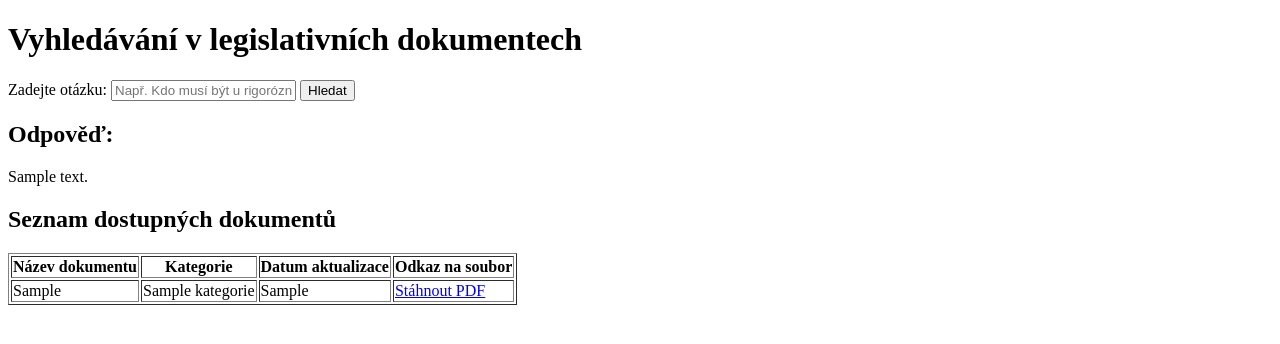
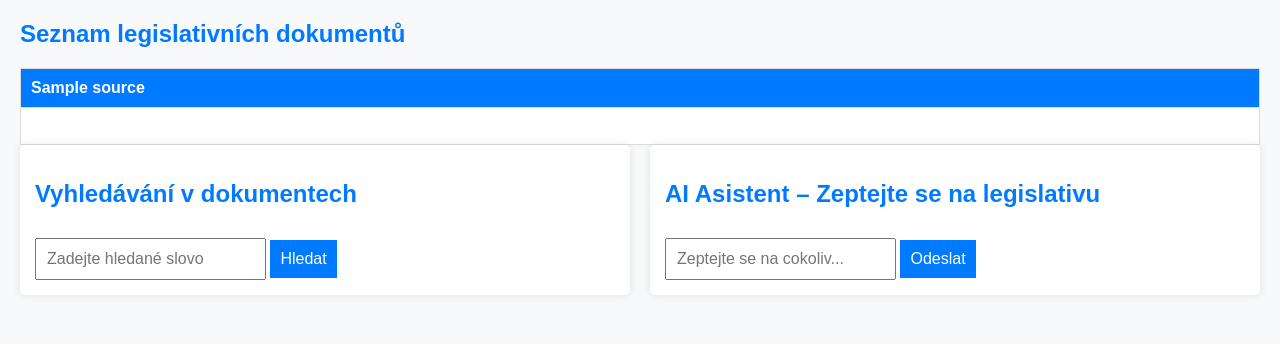
Before and after one commit to Maikl76/legislativa-app, a Flask app: template templates/index.html in a window 1280 px wide. Shown: the top 344 px of the page. Run offline with Flask 3, Linux system fonts and the light colour scheme; the template is opened without the code that fills it: most values are stand-ins (such as "Sample title", 1, 10 or a date in 2020); lists and menus that the app fills with data are empty.

Commit message:
Update index.html

```diff
--- a/templates/index.html
+++ b/templates/index.html
@@ -3,50 +3,185 @@
 <head>
     <meta charset="UTF-8">
     <meta name="viewport" content="width=device-width, initial-scale=1.0">
-    <title>Legislativa - UK & FTVS</title>
+    <title>Legislativní dokumenty</title>
+    <style>
+        body {
+            font-family: Arial, sans-serif;
+            margin: 20px;
+            background-color: #f8f9fa;
+        }
+        h2 {
+            color: #007bff;
+        }
+        table {
+            width: 100%;
+            border-collapse: collapse;
+            margin-top: 20px;
+            background: white;
+        }
+        th, td {
+            border: 1px solid #ddd;
+            padding: 10px;
+            text-align: left;
+        }
+        th {
+            background-color: #007bff;
+            color: white;
+        }
+        ul {
+            list-style-type: none;
+            padding: 0;
+        }
+        li {
+            padding: 5px 0;
+        }
+        .status {
+            font-weight: bold;
+        }
+        .status.green {
+            color: green;
+        }
+        .status.orange {
+            color: orange;
+        }
+        .status.gray {
+            color: gray;
+        }
+        input, button {
+            padding: 10px;
+            margin-top: 10px;
+            font-size: 16px;
+        }
+        button {
+            background-color: #007bff;
+            color: white;
+            border: none;
+            cursor: pointer;
+        }
+        button:hover {
+            background-color: #0056b3;
+        }
+        .container {
+            display: flex;
+            gap: 20px;
+        }
+        .box {
+            flex: 1;
+            background: white;
+            padding: 15px;
+            border-radius: 5px;
+            box-shadow: 0 0 10px rgba(0, 0, 0, 0.1);
+        }
+    </style>
 </head>
 <body>
 
-    <h1>Vyhledávání v legislativních dokumentech</h1>
+<h2>Seznam legislativních dokumentů</h2>
 
-    <form method="POST" action="/search">
-        <label for="question">Zadejte otázku:</label>
-        <input type="text" id="question" name="question" placeholder="Např. Kdo musí být u rigorózní zkoušky?" required>
-        <button type="submit">Hledat</button>
-    </form>
+<!-- Tabulka s dokumenty -->
+<table>
+    <tr>
+        {% for source in sources %}
+            <th>{{ source }}</th>
+        {% endfor %}
+    </tr>
+    <tr>
+        {% for source in sources %}
+            <td>
+                <ul>
+                    {% for document in documents %}
+                        {% if document["Odkaz na zdroj"] == source %}
+                            <li>
+                                <a href="{{ document['Soubor'] }}" target="_blank">{{ document["Název dokumentu"] }}</a>
+                                <span class="status {{ 'green' if document_status.get(document['Název dokumentu']) == 'Nový ✅' else 'orange' if document_status.get(document['Název dokumentu']) == 'Aktualizováno 🟡' else 'gray' }}">
+                                    {{ document_status.get(document["Název dokumentu"], "Beze změny ⚪") }}
+                                </span>
+                            </li>
+                        {% endif %}
+                    {% endfor %}
+                </ul>
+            </td>
+        {% endfor %}
+    </tr>
+</table>
 
-    {% if answer %}
-        <h2>Odpověď:</h2>
-        <p>{{ answer }}</p>
-    {% endif %}
+<div class="container">
+    <!-- Vyhledávání v dokumentech -->
+    <div class="box">
+        <h2>Vyhledávání v dokumentech</h2>
+        <form id="searchForm">
+            <input type="text" id="searchQuery" placeholder="Zadejte hledané slovo" required>
+            <button type="submit">Hledat</button>
+        </form>
+        <div id="searchResults" style="display:none;">
+            <h3>Výsledky hledání:</h3>
+            <ul id="resultsList"></ul>
+        </div>
+    </div>
 
-    <h2>Seznam dostupných dokumentů</h2>
-    <table border="1">
-        <thead>
-            <tr>
-                <th>Název dokumentu</th>
-                <th>Kategorie</th>
-                <th>Datum aktualizace</th>
-                <th>Odkaz na soubor</th>
-            </tr>
-        </thead>
-        <tbody>
-            {% for doc in documents %}
-            <tr>
-                <td>{{ doc["Název dokumentu"] }}</td>
-                <td>{{ doc["Kategorie"] }}</td>
-                <td>{{ doc["Datum vydání / aktualizace"] }}</td>
-                <td>
-                    {% if doc["Soubor"] %}
-                        <a href="{{ doc['Soubor'] }}" target="_blank">Stáhnout PDF</a>
-                    {% else %}
-                        Nenalezeno
-                    {% endif %}
-                </td>
-            </tr>
-            {% endfor %}
-        </tbody>
-    </table>
+    <!-- AI Asistent -->
+    <div class="box">
+        <h2>AI Asistent – Zeptejte se na legislativu</h2>
+        <form id="askForm">
+            <input type="text" id="question" placeholder="Zeptejte se na cokoliv..." required>
+            <button type="submit">Odeslat</button>
+        </form>
+        <div id="aiResponse" style="display:none;">
+            <h3>Odpověď AI:</h3>
+            <p id="responseText"></p>
+        </div>
+    </div>
+</div>
+
+<!-- JavaScript pro vyhledávání -->
+<script>
+document.getElementById("searchForm").addEventListener("submit", function(event) {
+    event.preventDefault();
+    let query = document.getElementById("searchQuery").value;
+
+    fetch("/search", {
+        method: "POST",
+        body: new URLSearchParams({ query: query }),
+        headers: { "Content-Type": "application/x-www-form-urlencoded" }
+    })
+    .then(response => response.json())
+    .then(results => {
+        let resultsList = document.getElementById("resultsList");
+        resultsList.innerHTML = "";
+
+        if (results.error) {
+            resultsList.innerHTML = `<li style="color:red;">${results.error}</li>`;
+        } else if (results.length === 0) {
+            resultsList.innerHTML = `<li style="color:gray;">Nenalezen žádný výsledek.</li>`;
+        } else {
+            results.forEach(result => {
+                let li = document.createElement("li");
+                li.innerHTML = `<b>${result.document}</b> (<a href="${result.source}" target="_blank">Zdroj</a>): <br> "${result.text}"`;
+                resultsList.appendChild(li);
+            });
+        }
+
+        document.getElementById("searchResults").style.display = "block";
+    });
+});
+
+// JavaScript pro AI Asistenta
+document.getElementById("askForm").addEventListener("submit", function(event) {
+    event.preventDefault();
+    let question = document.getElementById("question").value;
+
+    fetch("/ask", {
+        method: "POST",
+        body: new URLSearchParams({ question: question }),
+        headers: { "Content-Type": "application/x-www-form-urlencoded" }
+    })
+    .then(response => response.json())
+    .then(data => {
+        document.getElementById("responseText").innerText = data.answer;
+        document.getElementById("aiResponse").style.display = "block";
+    });
+});
+</script>
 
 </body>
 </html>
```
